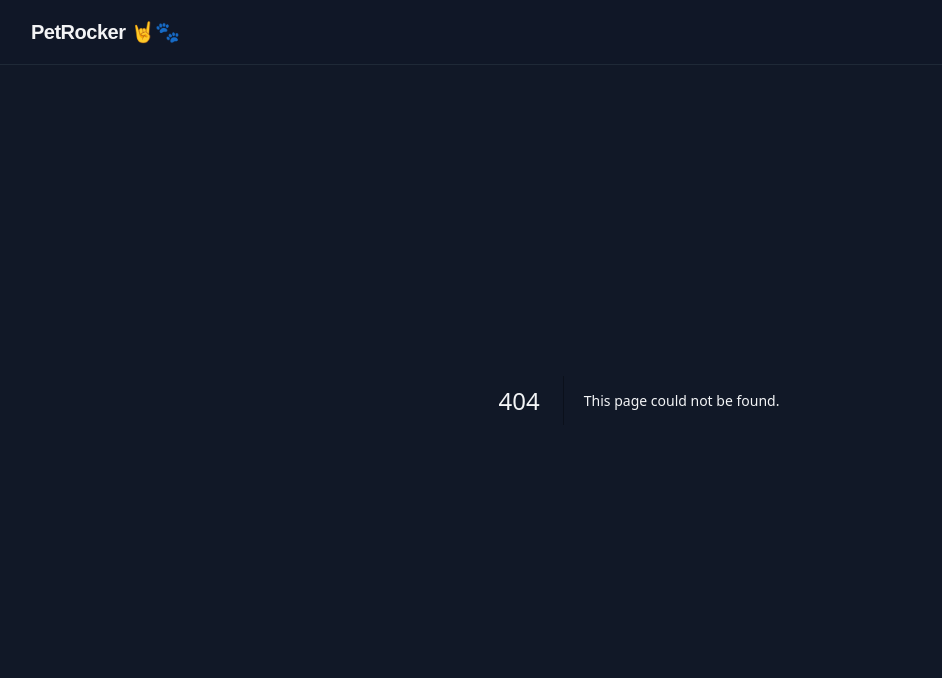
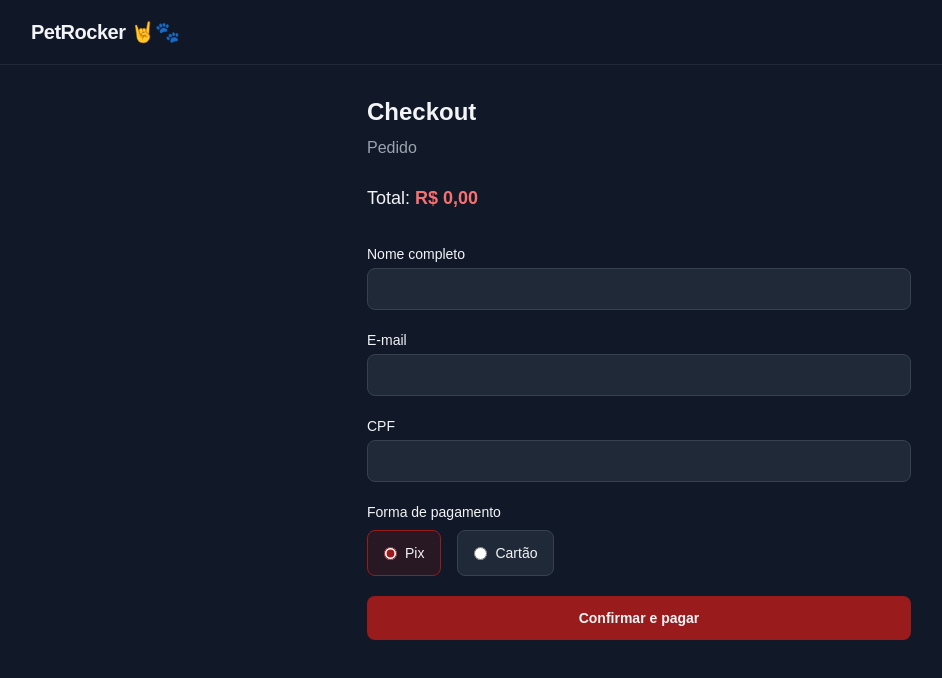
Before and after one commit to vexedray/bigData, a Next.js app: page /checkout-simulado in a window 1280 px wide. Before the commit this address had no page. Shown: the top 678 px of the page, without its empty margins (1-943 px from the left). Built offline with nearby package versions, Linux system fonts and the light colour scheme.

Commit message:
feat: checkout simulado com API route e páginas de pagamento

```diff
--- /dev/null
+++ b/app/api/checkout/route.ts
@@ -0,0 +1,42 @@
+// TODO: Substituir esta implementação simulada pela chamada real à API do InfinitePay.
+// Documentação: https://developers.infinitepay.io/
+//
+// Exemplo de integração:
+//
+// import { InfinitePay } from "infinitepay-sdk";
+//
+// const infinitepay = new InfinitePay({
+//   handle: process.env.INFINITEPAY_HANDLE,
+//   apiKey: process.env.INFINITEPAY_API_KEY,
+// });
+//
+// const charge = await infinitepay.createCharge({
+//   amount: total * 100, // centavos
+//   items: items.map(({ nome, preco, quantidade }) => ({
+//     name: nome,
+//     unitPrice: Math.round(preco * 100),
+//     quantity: quantidade,
+//   })),
+//   redirectUrl: `https://${process.env.NEXT_PUBLIC_APP_NAME}.com/obrigado`,
+// });
+//
+// return Response.json({ url: charge.checkoutUrl, pedidoId: charge.id, total });
+
+import { NextRequest } from "next/server";
+
+export async function POST(request: NextRequest) {
+  const body = await request.json();
+
+  if (!body.items || !Array.isArray(body.items) || body.items.length === 0) {
+    return Response.json({ error: "Carrinho vazio" }, { status: 400 });
+  }
+
+  const pedidoId =
+    "PED-" + Date.now() + "-" + Math.random().toString(36).slice(2, 6).toUpperCase();
+
+  return Response.json({
+    url: "/checkout-simulado",
+    pedidoId,
+    total: body.total,
+  });
+}
--- a/app/carrinho/page.tsx
+++ b/app/carrinho/page.tsx
@@ -1,6 +1,8 @@
 "use client";
 
+import { useState } from "react";
 import Link from "next/link";
+import { useRouter } from "next/navigation";
 import { useCart } from "@/lib/cart-context";
 
 function formatarPreco(valor: number) {
@@ -11,7 +13,10 @@ function formatarPreco(valor: number) {
 }
 
 export default function Carrinho() {
+  const router = useRouter();
   const { items, remover, atualizarQuantidade, total } = useCart();
+  const [finalizando, setFinalizando] = useState(false);
+  const [erro, setErro] = useState("");
 
   if (items.length === 0) {
     return (
@@ -113,12 +118,45 @@ export default function Carrinho() {
             Continuar comprando
           </Link>
           <button
-            onClick={() => alert("Checkout em breve!")}
-            className="flex-1 rounded-lg bg-red-800 hover:bg-red-700 px-6 py-3 text-sm font-semibold transition-colors"
+            onClick={async () => {
+              setFinalizando(true);
+              setErro("");
+              try {
+                const payload = {
+                  items: items.map((i) => ({
+                    nome: i.produto.nome,
+                    preco: i.produto.preco,
+                    quantidade: i.quantidade,
+                  })),
+                  total,
+                };
+                const res = await fetch("/api/checkout", {
+                  method: "POST",
+                  headers: { "Content-Type": "application/json" },
+                  body: JSON.stringify(payload),
+                });
+                if (!res.ok) {
+                  const data = await res.json();
+                  throw new Error(data.error || "Erro ao finalizar compra");
+                }
+                const data = await res.json();
+                router.push(data.url + "?pedidoId=" + data.pedidoId + "&total=" + data.total);
+              } catch (e: unknown) {
+                const msg =
+                  e instanceof Error ? e.message : "Erro inesperado";
+                setErro(msg);
+                setFinalizando(false);
+              }
+            }}
+            disabled={finalizando}
+            className="flex-1 rounded-lg bg-red-800 hover:bg-red-700 disabled:bg-gray-700 disabled:text-gray-500 px-6 py-3 text-sm font-semibold transition-colors"
           >
-            Finalizar compra
+            {finalizando ? "Processando..." : "Finalizar compra"}
           </button>
         </div>
+        {erro && (
+          <p className="mt-4 text-sm text-red-400 text-center">{erro}</p>
+        )}
       </main>
     </div>
   );
--- /dev/null
+++ b/app/checkout-simulado/page.tsx
@@ -0,0 +1,109 @@
+"use client";
+
+import { Suspense, useState } from "react";
+import { useSearchParams, useRouter } from "next/navigation";
+
+function formatarPreco(valor: number) {
+  return valor.toLocaleString("pt-BR", {
+    style: "currency",
+    currency: "BRL",
+  });
+}
+
+function CheckoutContent() {
+  const router = useRouter();
+  const searchParams = useSearchParams();
+  const pedidoId = searchParams.get("pedidoId") || "";
+  const total = Number(searchParams.get("total")) || 0;
+  const [loading, setLoading] = useState(false);
+
+  async function handleConfirmar(e: React.FormEvent) {
+    e.preventDefault();
+    setLoading(true);
+    await new Promise((r) => setTimeout(r, 1500));
+    router.push("/obrigado?pedidoId=" + pedidoId);
+  }
+
+  return (
+    <div className="min-h-screen flex flex-col pt-16">
+      <main className="flex-1 max-w-xl mx-auto w-full px-4 py-8">
+        <h1 className="text-2xl font-bold mb-2">Checkout</h1>
+        <p className="text-gray-400 mb-6">
+          Pedido <span className="font-mono text-red-400">{pedidoId}</span>
+        </p>
+        <p className="text-lg mb-8">
+          Total:{" "}
+          <span className="font-bold text-red-400">{formatarPreco(total)}</span>
+        </p>
+
+        <form onSubmit={handleConfirmar} className="space-y-5">
+          <div>
+            <label className="block text-sm font-medium mb-1">
+              Nome completo
+            </label>
+            <input
+              type="text"
+              required
+              className="w-full rounded-lg bg-gray-800 border border-gray-700 px-4 py-2.5 text-sm focus:outline-none focus:ring-2 focus:ring-red-800"
+            />
+          </div>
+          <div>
+            <label className="block text-sm font-medium mb-1">E-mail</label>
+            <input
+              type="email"
+              required
+              className="w-full rounded-lg bg-gray-800 border border-gray-700 px-4 py-2.5 text-sm focus:outline-none focus:ring-2 focus:ring-red-800"
+            />
+          </div>
+          <div>
+            <label className="block text-sm font-medium mb-1">CPF</label>
+            <input
+              type="text"
+              required
+              className="w-full rounded-lg bg-gray-800 border border-gray-700 px-4 py-2.5 text-sm focus:outline-none focus:ring-2 focus:ring-red-800"
+            />
+          </div>
+          <div>
+            <span className="block text-sm font-medium mb-2">
+              Forma de pagamento
+            </span>
+            <div className="flex gap-4">
+              <label className="flex items-center gap-2 rounded-lg bg-gray-800 border border-gray-700 px-4 py-3 cursor-pointer has-[:checked]:border-red-800 has-[:checked]:bg-red-900/20 transition-colors">
+                <input
+                  type="radio"
+                  name="pagamento"
+                  defaultChecked
+                  className="accent-red-800"
+                />
+                <span className="text-sm">Pix</span>
+              </label>
+              <label className="flex items-center gap-2 rounded-lg bg-gray-800 border border-gray-700 px-4 py-3 cursor-pointer has-[:checked]:border-red-800 has-[:checked]:bg-red-900/20 transition-colors">
+                <input
+                  type="radio"
+                  name="pagamento"
+                  className="accent-red-800"
+                />
+                <span className="text-sm">Cartão</span>
+              </label>
+            </div>
+          </div>
+          <button
+            type="submit"
+            disabled={loading}
+            className="w-full rounded-lg bg-red-800 hover:bg-red-700 disabled:bg-gray-700 disabled:text-gray-500 px-6 py-3 text-sm font-semibold transition-colors"
+          >
+            {loading ? "Processando..." : "Confirmar e pagar"}
+          </button>
+        </form>
+      </main>
+    </div>
+  );
+}
+
+export default function CheckoutSimulado() {
+  return (
+    <Suspense>
+      <CheckoutContent />
+    </Suspense>
+  );
+}
--- /dev/null
+++ b/app/obrigado/page.tsx
@@ -0,0 +1,42 @@
+"use client";
+
+import { Suspense } from "react";
+import { useSearchParams } from "next/navigation";
+import Link from "next/link";
+import { useCart } from "@/lib/cart-context";
+
+function ObrigadoContent() {
+  const searchParams = useSearchParams();
+  const pedidoId = searchParams.get("pedidoId") || "";
+  const { limpar } = useCart();
+
+  return (
+    <div className="min-h-screen flex flex-col pt-16">
+      <main className="flex-1 flex flex-col items-center justify-center gap-4 px-4 text-center">
+        <span className="text-7xl">🎉</span>
+        <h1 className="text-3xl font-bold">Pedido realizado com sucesso!</h1>
+        {pedidoId && (
+          <p className="text-gray-400">
+            Pedido{" "}
+            <span className="font-mono text-red-400">{pedidoId}</span>
+          </p>
+        )}
+        <Link
+          href="/"
+          onClick={limpar}
+          className="mt-6 rounded-lg bg-red-800 hover:bg-red-700 px-6 py-3 text-sm font-semibold transition-colors"
+        >
+          Voltar ao catálogo
+        </Link>
+      </main>
+    </div>
+  );
+}
+
+export default function Obrigado() {
+  return (
+    <Suspense>
+      <ObrigadoContent />
+    </Suspense>
+  );
+}
```
Also changed, not shown: 1 other file (tests, documents, lock files or other folders).
